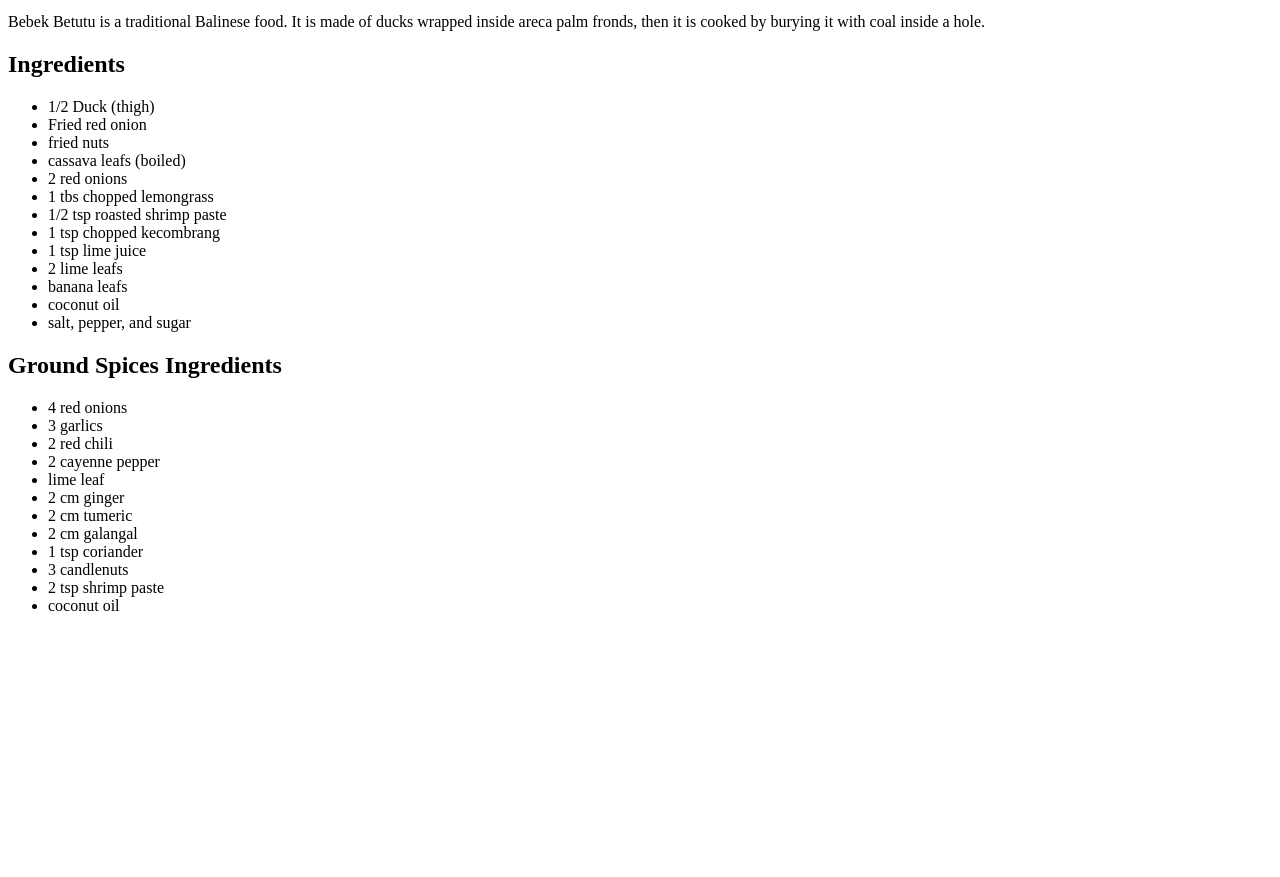
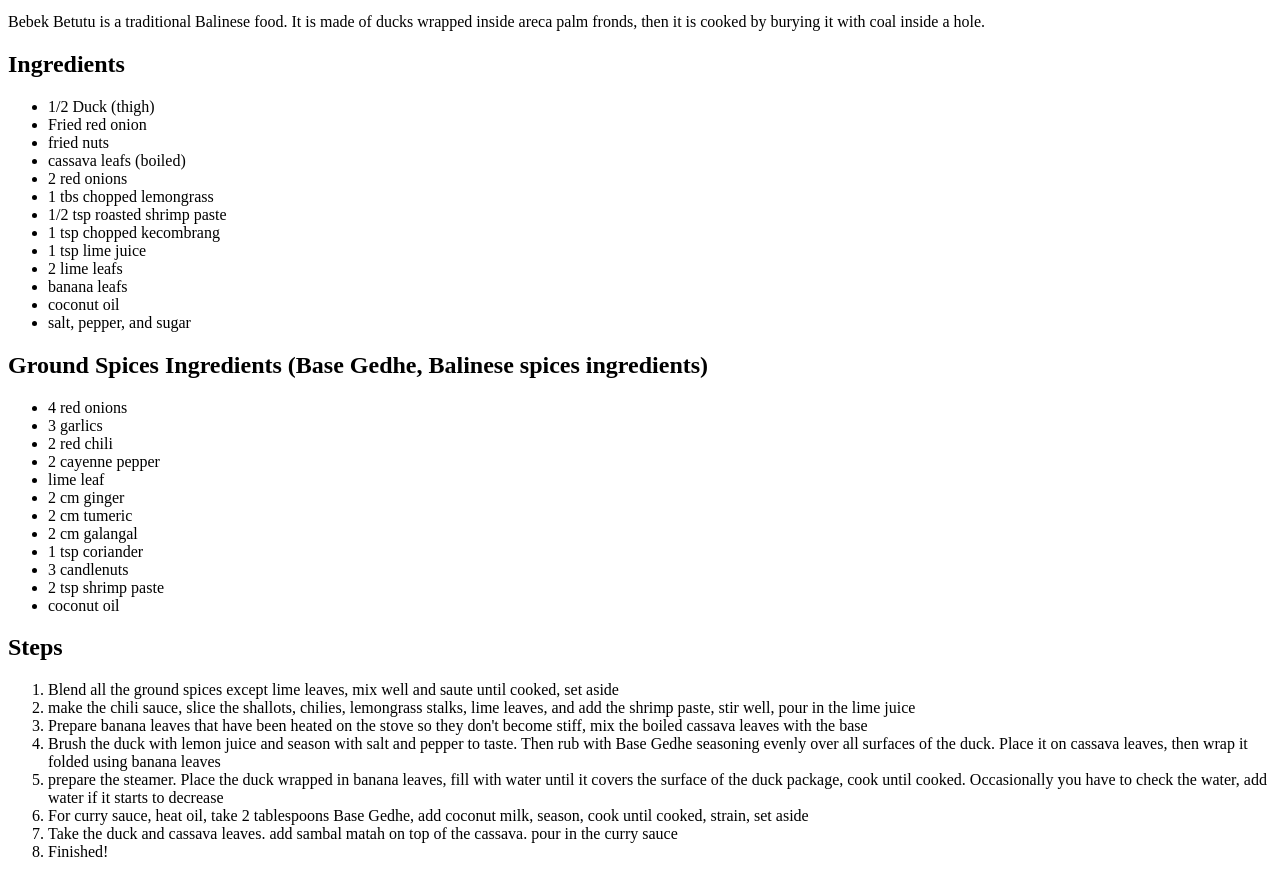
Before and after one commit to isaktangis/odin-recipes, a plain HTML site: page recipes/bebekbetutu.html in a window 1280 px wide. Shown: the part 101-978 px from the top of the page. Before the commit the page ends 800 px from the top, so only its background shows below. Drawn offline with Linux system fonts and the light colour scheme.

Commit message:
finished bebek betutu recipe, add and link bakwan jagung recipe

```diff
--- a/recipes/bebekbetutu.html
+++ b/recipes/bebekbetutu.html
@@ -27,7 +27,7 @@
         <li>coconut oil</li>
         <li>salt, pepper, and sugar</li>
     </ul>
-    <h2>Ground Spices Ingredients</h2>
+    <h2>Ground Spices Ingredients (Base Gedhe, Balinese spices ingredients)</h2>
     <ul>
         <li>4 red onions</li>
         <li>3 garlics</li>
@@ -42,5 +42,16 @@
         <li>2 tsp shrimp paste</li>
         <li>coconut oil</li>
     </ul>
+    <h2>Steps</h2>
+    <ol>
+        <li>Blend all the ground spices except lime leaves, mix well and saute until cooked, set aside</li>
+        <li>make the chili sauce, slice the shallots, chilies, lemongrass stalks, lime leaves, and add the shrimp paste, stir well, pour in the lime juice</li>
+        <li>Prepare banana leaves that have been heated on the stove so they don't become stiff, mix the boiled cassava leaves with the base</li>
+        <li>Brush the duck with lemon juice and season with salt and pepper to taste. Then rub with Base Gedhe seasoning evenly over all surfaces of the duck. Place it on cassava leaves, then wrap it folded using banana leaves</li>
+        <li>prepare the steamer. Place the duck wrapped in banana leaves, fill with water until it covers the surface of the duck package, cook until cooked. Occasionally you have to check the water, add water if it starts to decrease</li>
+        <li>For curry sauce, heat oil, take 2 tablespoons Base Gedhe, add coconut milk, season, cook until cooked, strain, set aside</li>
+        <li>Take the duck and cassava leaves. add sambal matah on top of the cassava. pour in the curry sauce</li>
+        <li>Finished!</li>
+    </ol>
 </body>
 </html>
```
Also changed, not shown: recipes/bakwanjagung.html (added, +13 -0 lines).
